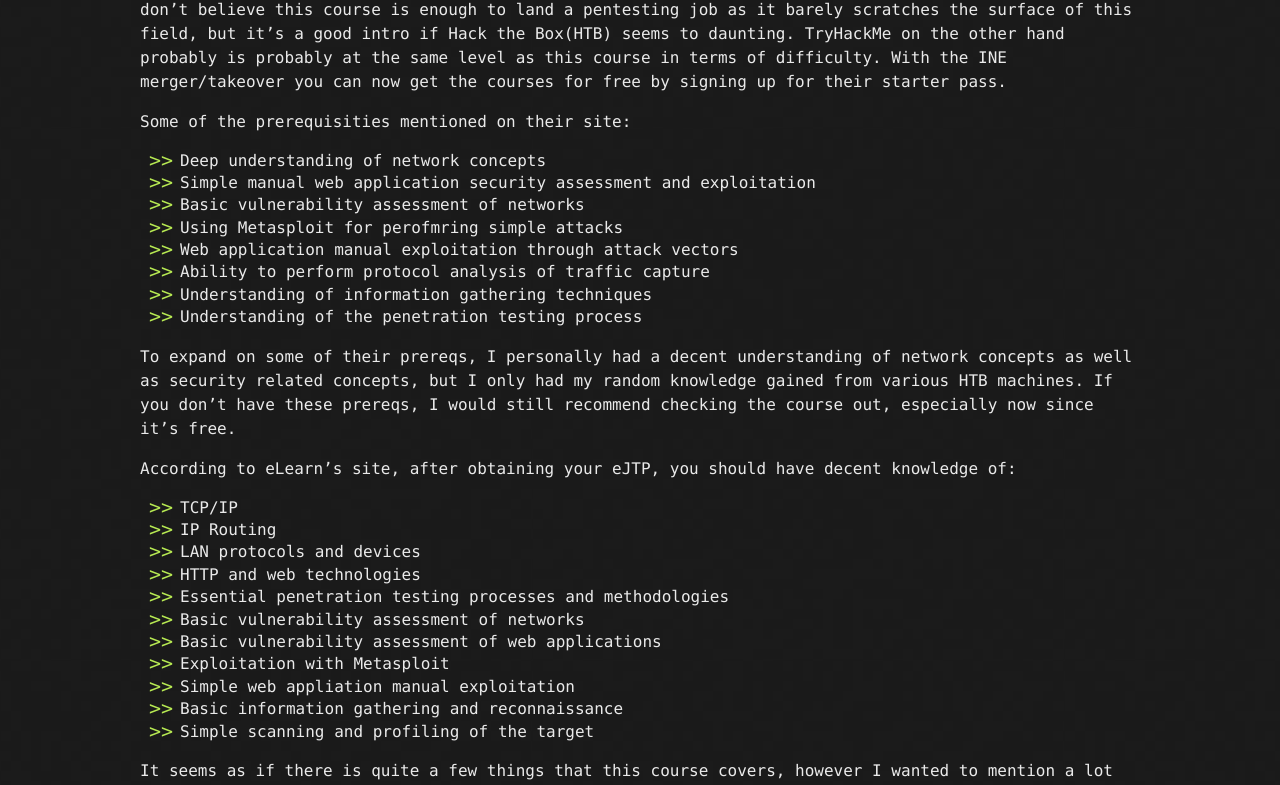
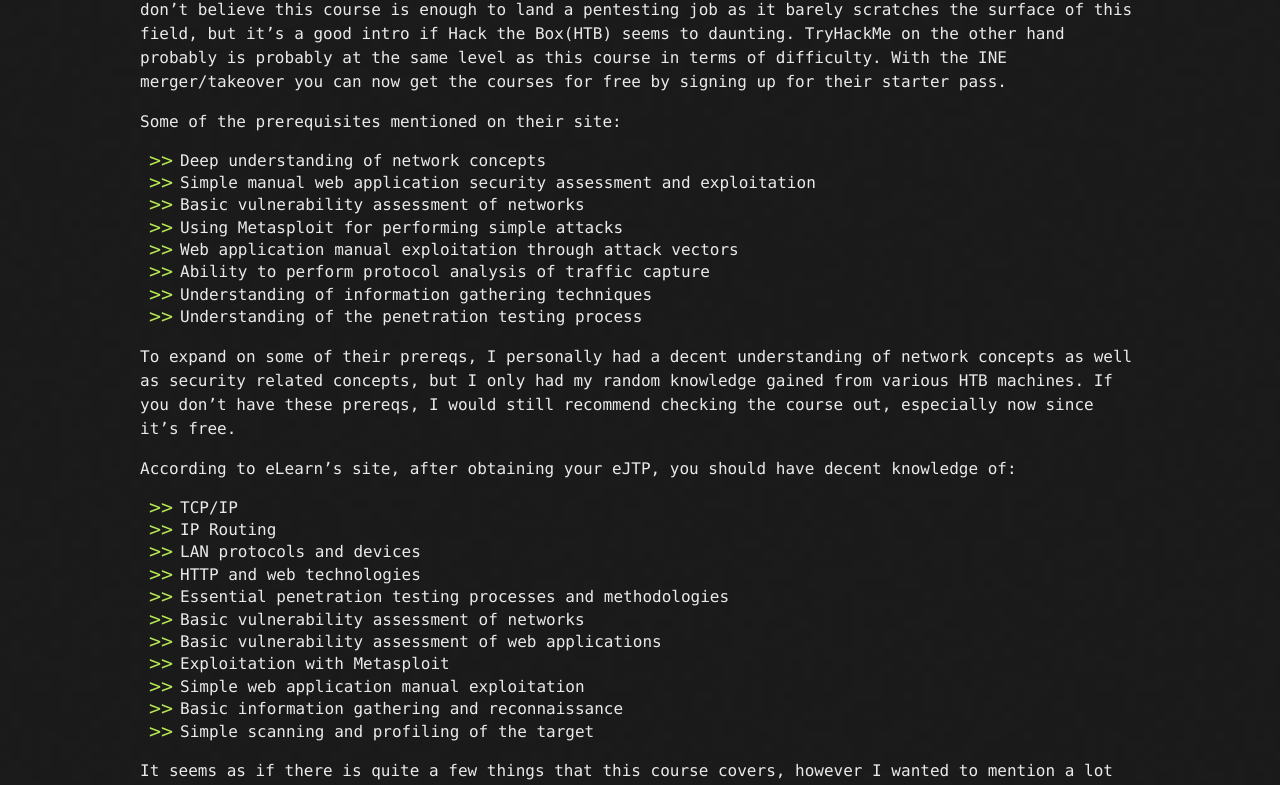
Before and after one commit to 0xForearms/0xForearms.github.io, a Jekyll site: the page built from ejptReview.md, in a window 1280 px wide. Shown: the part 404-1189 px from the top of the page. Built offline with Jekyll 4.4.1, drawn with Linux system fonts in a browser that asks for light colours; our own code applies the rules of GitHub Pages for plain Markdown files.

Commit message:
Update ejptReview.md

```diff
--- a/ejptReview.md
+++ b/ejptReview.md
@@ -3,11 +3,11 @@
 # Background
 eLearnSecurity/INE Junior Penetration Tester(eJPT) is their intro level course for penetration testing.  This course/exam covers all the basics of penetration testing and offers a good intro into the field.  I don't believe this course is enough to land a pentesting job as it barely scratches the surface of this field, but it's a good intro if Hack the Box(HTB) seems to daunting.  TryHackMe on the other hand probably is probably at the same level as this course in terms of difficulty.  With the INE merger/takeover you can now get the courses for free by signing up for their starter pass.
 
-Some of the prerequisities mentioned on their site:
+Some of the prerequisites mentioned on their site:
   - Deep understanding of network concepts
   - Simple manual web application security assessment and exploitation
   - Basic vulnerability assessment of networks
-  - Using Metasploit for perofmring simple attacks
+  - Using Metasploit for performing simple attacks
   - Web application manual exploitation through attack vectors
   - Ability to perform protocol analysis of traffic capture
   - Understanding of information gathering techniques
@@ -24,7 +24,7 @@
   - Basic vulnerability assessment of networks
   - Basic vulnerability assessment of web applications
   - Exploitation with Metasploit
-  - Simple web appliation manual exploitation
+  - Simple web application manual exploitation
   - Basic information gathering and reconnaissance
   - Simple scanning and profiling of the target
 
```
